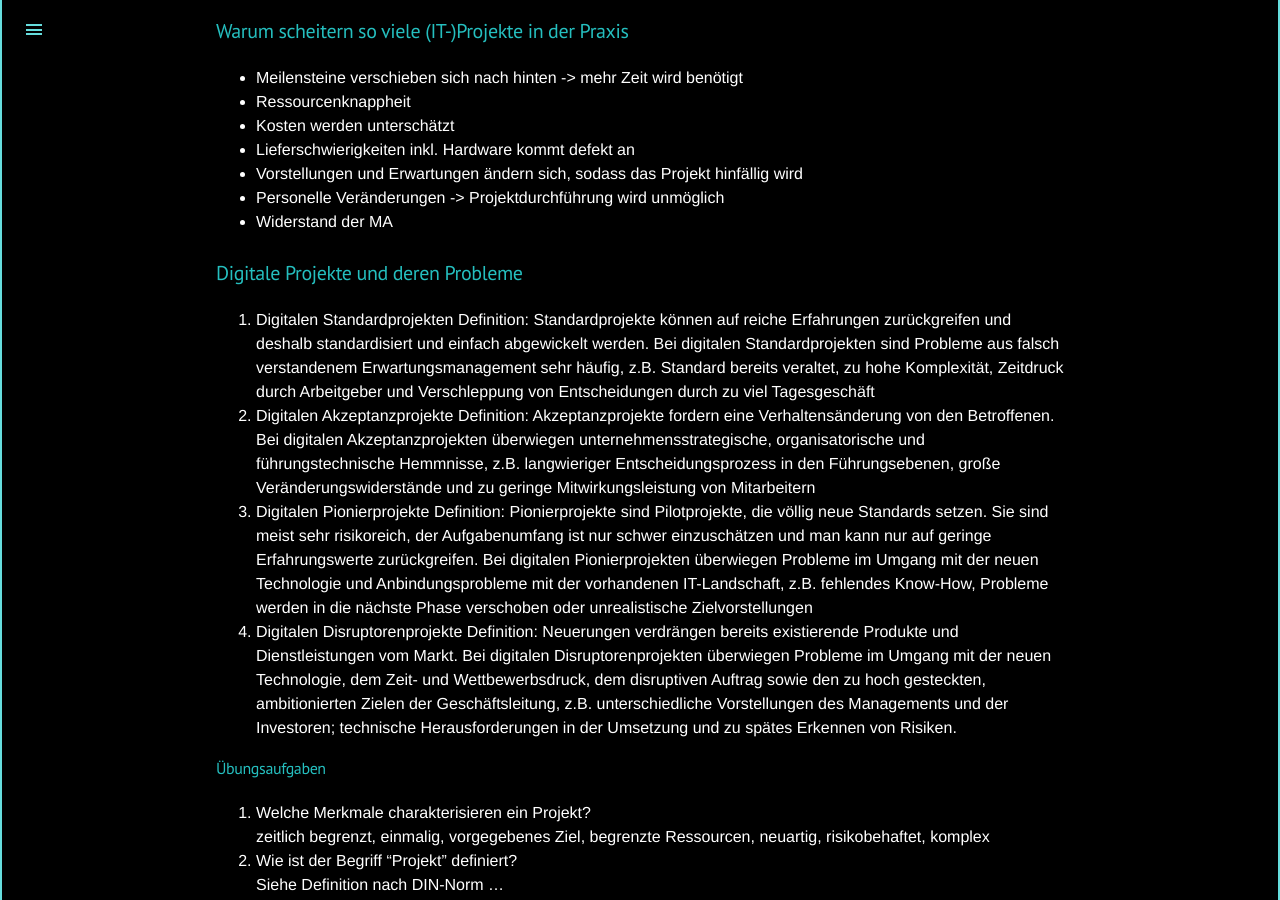
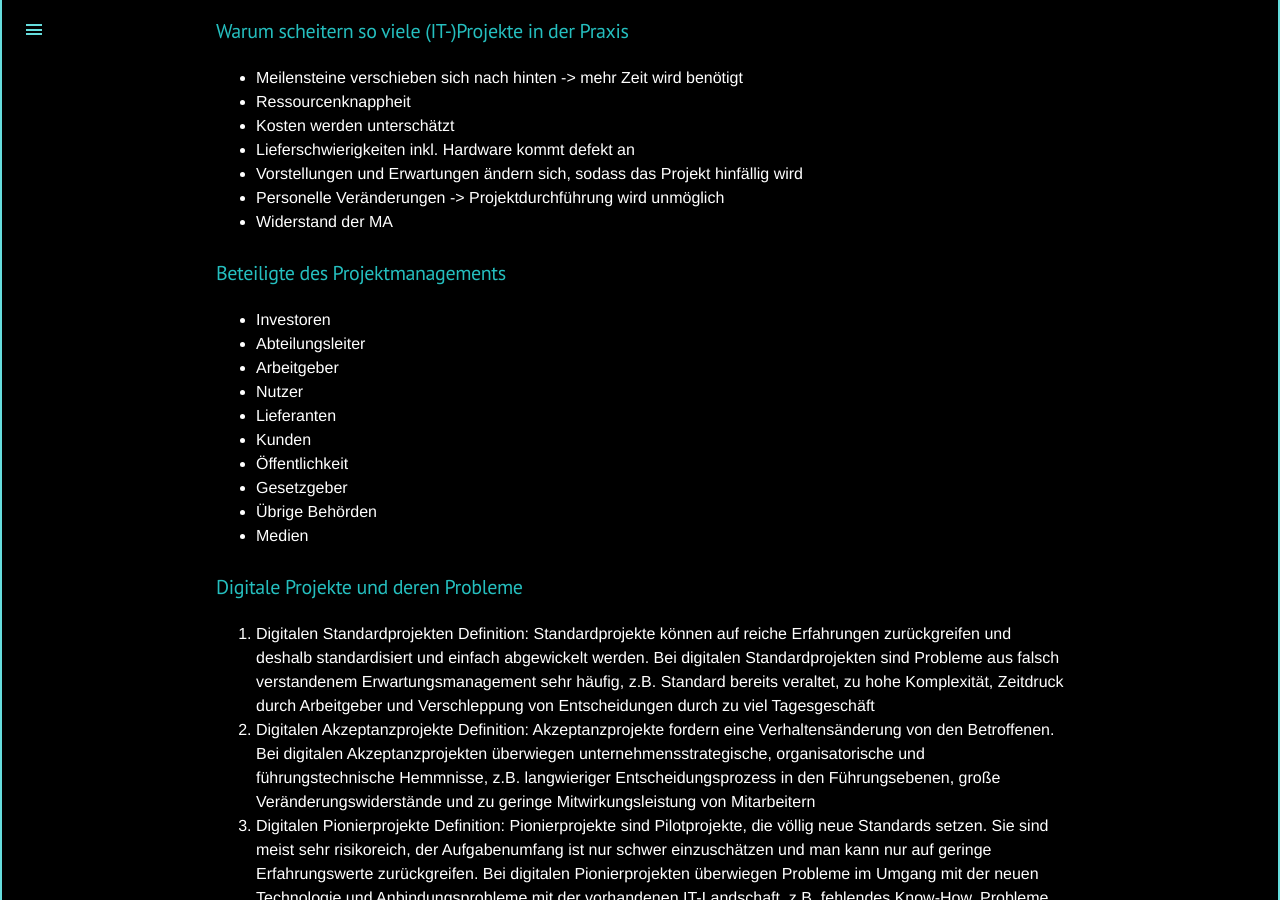
Before and after one commit to Semoxea/IF11C, a Jekyll site: the page built from IF11C/PlusD/102021_Grundlagen.md, in a window 1280 px wide and 900 px high, scrolled down 2147 px. Built offline with Jekyll 4.4.1, drawn with Linux system fonts in a browser that asks for light colours.

Commit message:
ITT & ITS

```diff
--- a/IF11C/PlusD/102021_Grundlagen.md
+++ b/IF11C/PlusD/102021_Grundlagen.md
@@ -80,6 +80,19 @@ Ziele müssen SMART sein, um überprüft werden zu können
 - Personelle Veränderungen -> Projektdurchführung wird unmöglich
 - Widerstand der MA
 
+### Beteiligte des Projektmanagements
+
+- Investoren
+- Abteilungsleiter
+- Arbeitgeber
+- Nutzer
+- Lieferanten
+- Kunden
+- Öffentlichkeit
+- Gesetzgeber
+- Übrige Behörden
+- Medien
+
 ### Digitale Projekte und deren Probleme
 
 1. Digitalen Standardprojekten
```
Also changed, not shown: IF11C/ITS_Theorie/LS02.md (+13 -0 lines), IF11C/ITT/ITT.md (+1 -0 lines), IF11C/ITT/ZsmfKA.md (added, +54 -0 lines), IF11C/PlusD/Kanban.md (+6 -1 lines).
